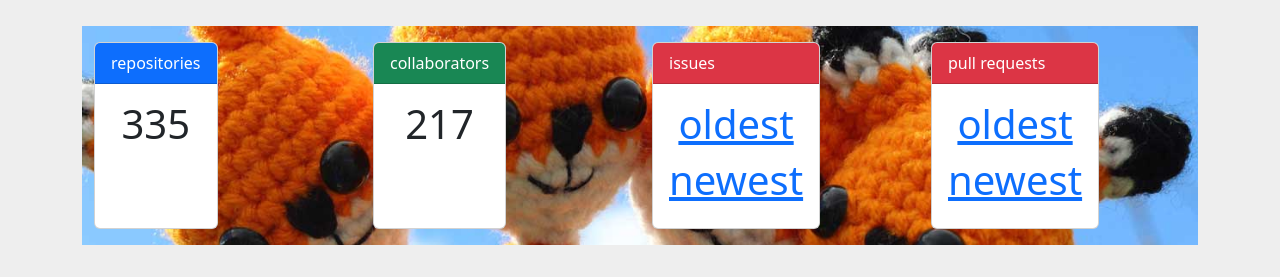
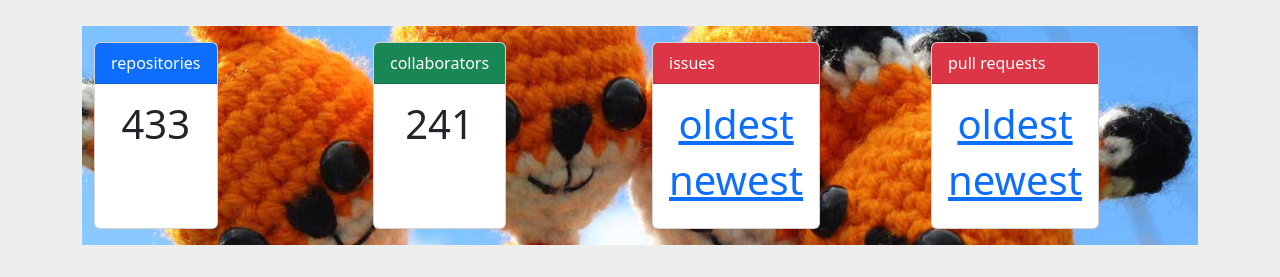
Before and after one commit to voxpupuli/voxpupuli.github.io, a Jekyll site: the page built from index.html, in a window 1280 px wide. Shown: the part 121-398 px from the top of the page. Built offline with Jekyll 4.4.1, drawn with Linux system fonts in a browser that asks for light colours; nearby versions of some CDN libraries.

Commit message:
Update member/repo counter on start page

```diff
--- a/index.html
+++ b/index.html
@@ -9,7 +9,7 @@ layout: default
         repositories
       </div>
       <div class="card-body">
-        <h1 id="repository-count">335</h1>
+        <h1 id="repository-count">433</h1>
       </div>
     </div>
   </div>
@@ -19,7 +19,7 @@ layout: default
         collaborators
       </div>
       <div class="card-body">
-        <h1 id="members-count">217</h1>
+        <h1 id="members-count">241</h1>
       </div>
     </div>
   </div>
```
